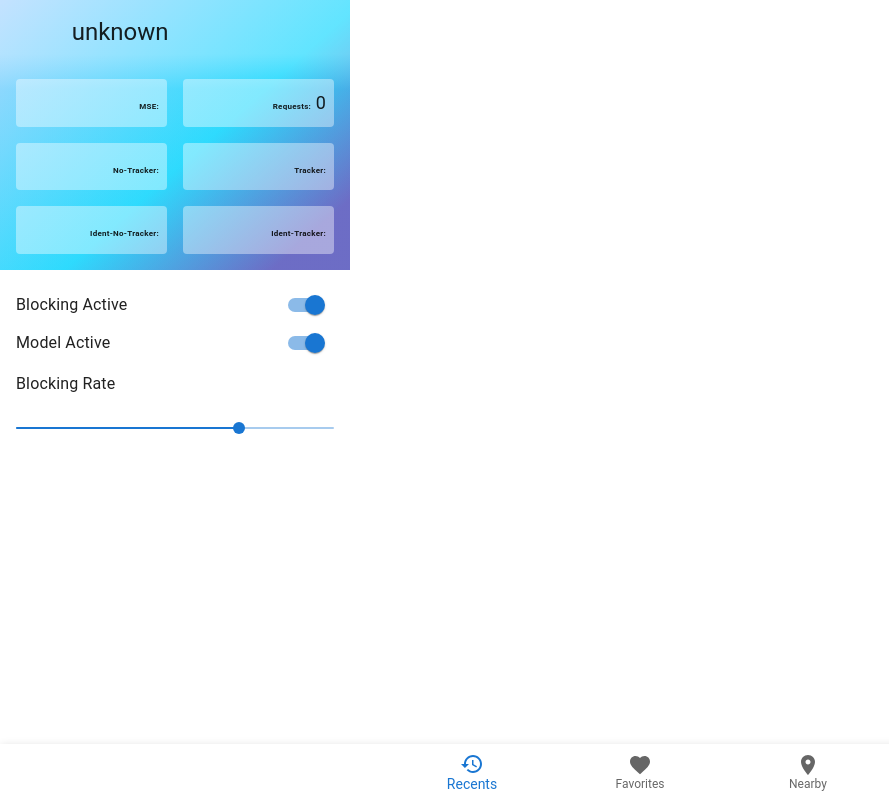
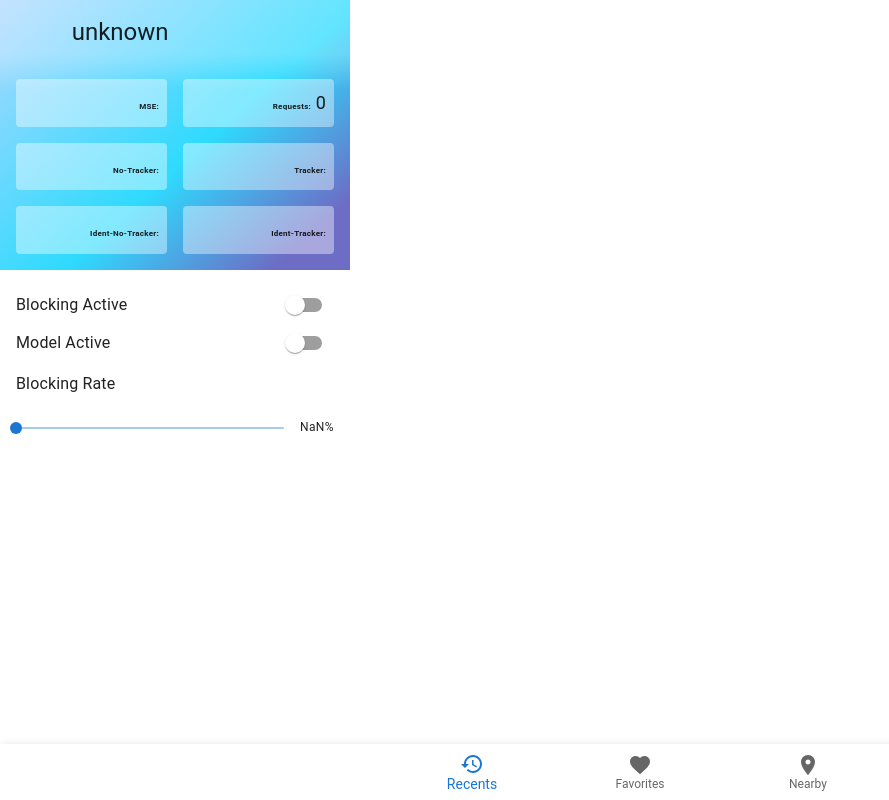
Before and after one commit to tracker-detector/td_train_on_surf, a React app: page / in a window 1280 px wide. Shown: the whole page, without its empty margins (0-889 px from the left). Built offline with nearby package versions, Linux system fonts and the light colour scheme; the HTML template or start-up script is replaced by a standard one.

Commit message:
settings are working

```diff
--- a/src/popup/components/SettingsSection.tsx
+++ b/src/popup/components/SettingsSection.tsx
@@ -1,26 +1,45 @@
 import { Box, Slider, Stack, Switch, Typography } from "@mui/material";
-
-
+import useStore from "../store/store";
 
 export function SettingsSection() {
+    const rate = useStore((state) => state.blockingRate);
+    const setRate = useStore((state) => state.setBlockingRate);
+    const blockingActive = useStore((state) => state.blockingActive);
+    const setBlockingActive = useStore((state) => state.setBlockingActive);
+    const modelActive = useStore((state) => state.modelActive);
+    const setModelActive = useStore((state) => state.setModelActive);
     return (
         <Box sx={{ width: '100%', maxWidth: '100%', py: 2, px: 2 }}>
             <Stack spacing={0}>
                 <Stack direction="row" spacing={2} justifyContent="space-between" alignItems="center">
                     <Typography variant="subtitle1">Blocking Active</Typography>
-                    <Switch defaultChecked />
+                    <Switch checked={blockingActive} onChange={(_event, checked) => {
+                        setBlockingActive(checked);
+                    }}/>
                 </Stack>
                 <Stack direction="row" spacing={2} justifyContent="space-between" alignItems="center">
                     <Typography variant="subtitle1">Model Active</Typography>
-                    <Switch defaultChecked />
+                    <Switch checked={modelActive} onChange={(_event, checked) => {
+                        setModelActive(checked);
+                    }} />
                 </Stack>
-                <Typography variant="subtitle1" sx={{mt:1, mb: 2}}>Blocking Rate</Typography>
-                <Slider
-                    size="small"
-                    defaultValue={70}
+                <Typography variant="subtitle1" sx={{ mt: 1, mb: 2 }}>Blocking Rate</Typography>
+                <Stack direction="row" spacing={2} justifyContent="space-between" alignItems="center">
+                   <Slider
+                        size="small"
+                        min={0}
+                        max={1}
+                        step={0.01}
+                        defaultValue={rate}
+                        onChange={(_event, value) => {
+                            setRate(value as number);
+                        }}
                     aria-label="Small"
-                    valueLabelDisplay="auto"
+                    valueLabelDisplay="off"
                 />
+                    <Typography variant="caption">{ Math.floor(rate * 100) }%</Typography>
+                </Stack>
+
             </Stack>
         </Box>
     );
```
